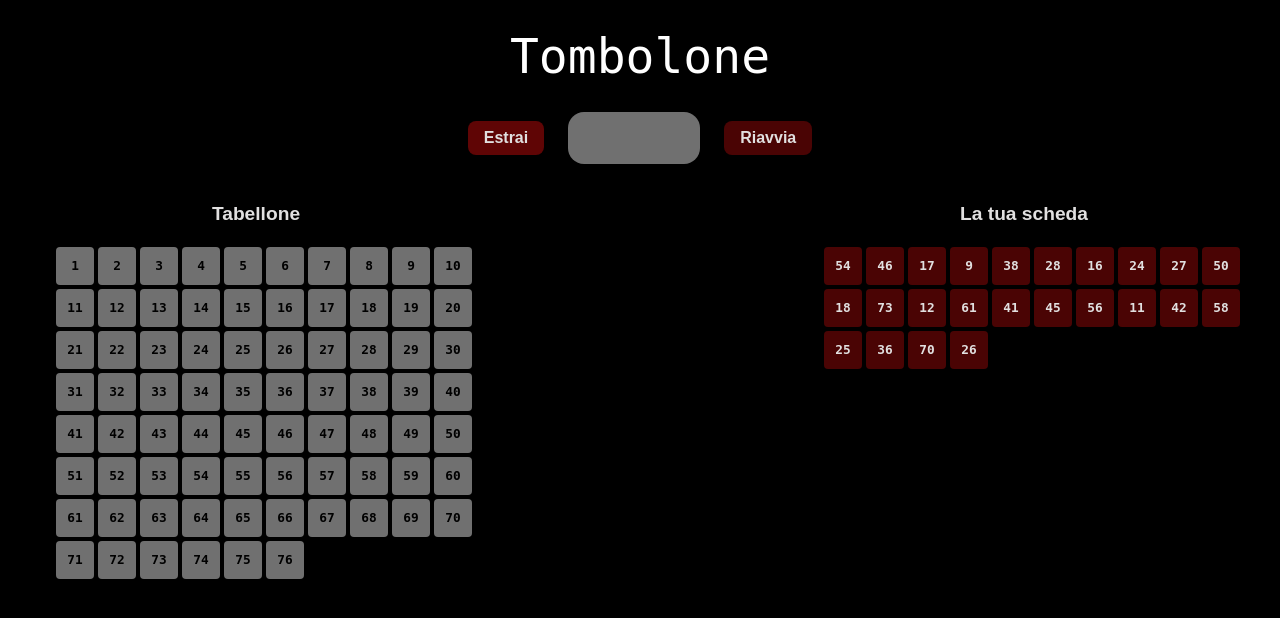
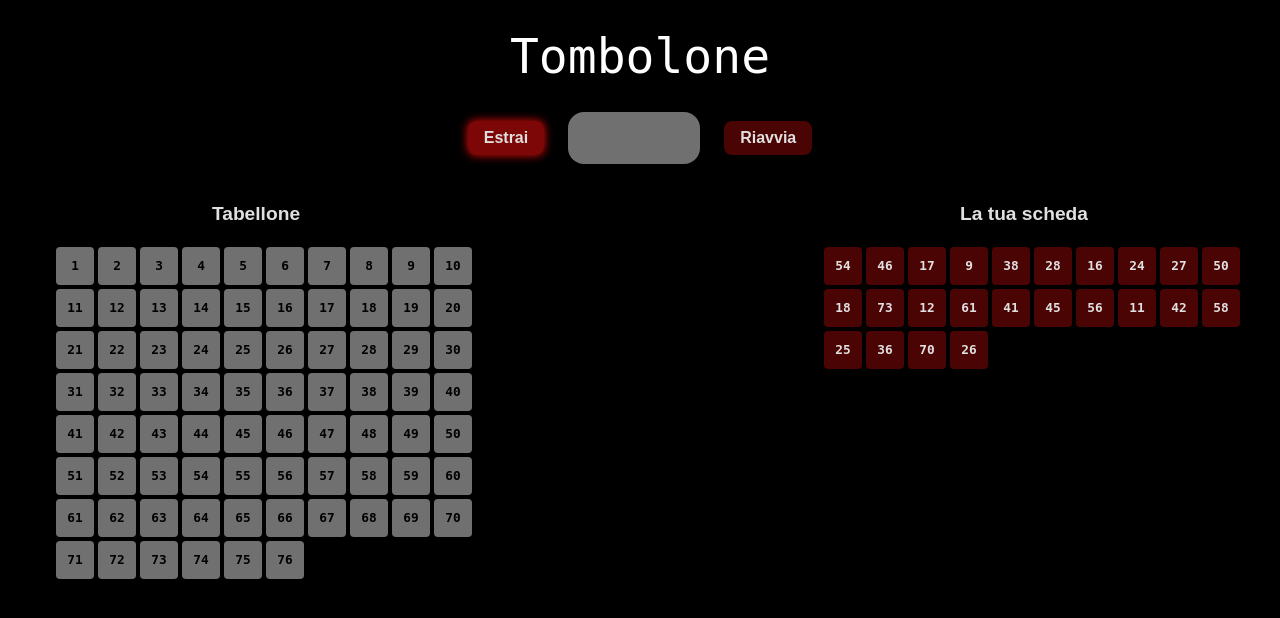
Before and after one commit to Fr4ncesCOD3/G.14, a plain HTML site: page index.html in a window 1280 px wide. In both pictures the pointer is over the button "Estrai". Drawn offline with Linux system fonts and the light colour scheme.

Commit message:
1.1
Fix styles and hove buttons

```diff
--- a/asset/css/styles.css
+++ b/asset/css/styles.css
@@ -100,7 +100,9 @@ main {
 }
 
 #RandomN:hover, #riavviaButton:hover {
-    background-color: #a90a0a90;
+    background-color: #dd0c0c90;
+    transition: background-color 0.3s ease;
+    box-shadow: 0 0 10px #e90b0b;
 }
 
 .table-container {
```
